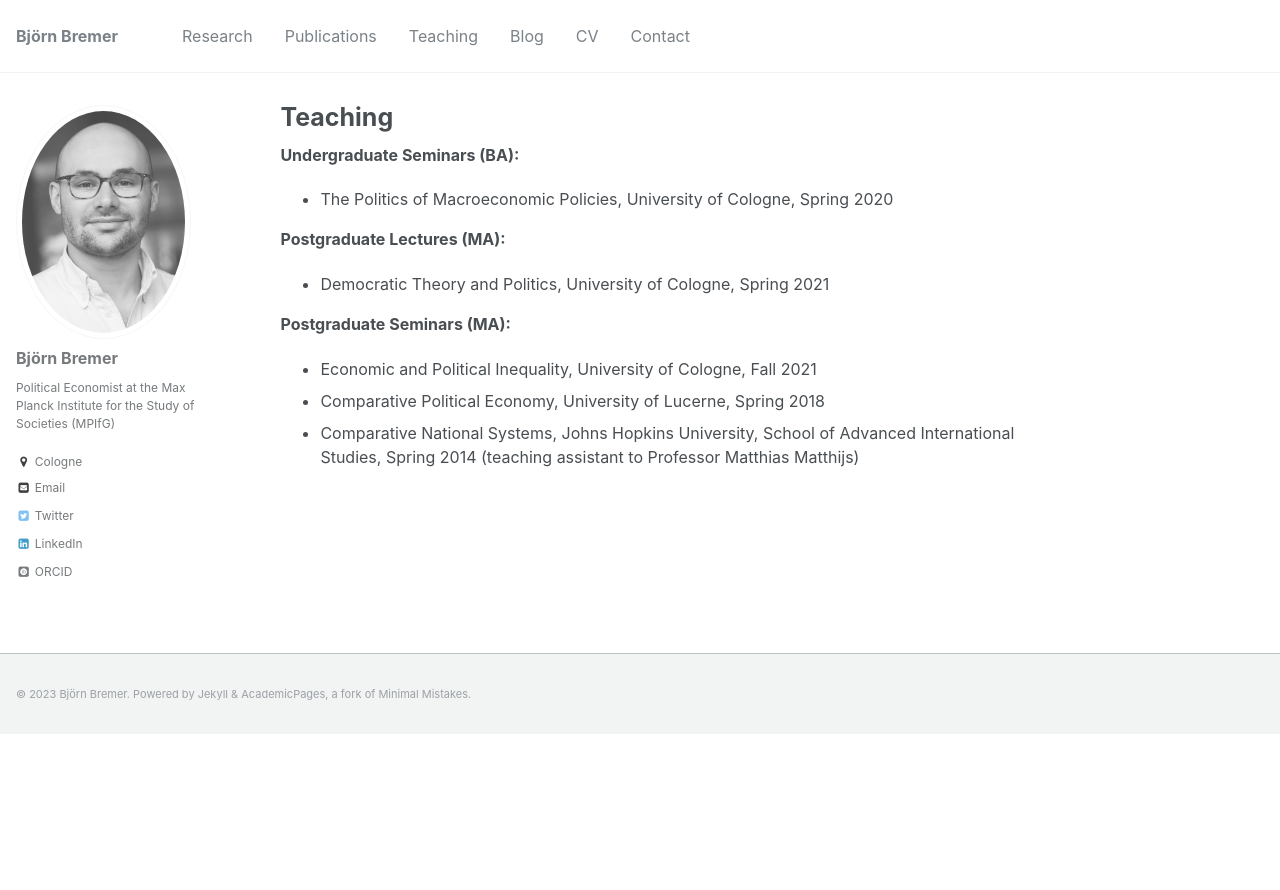
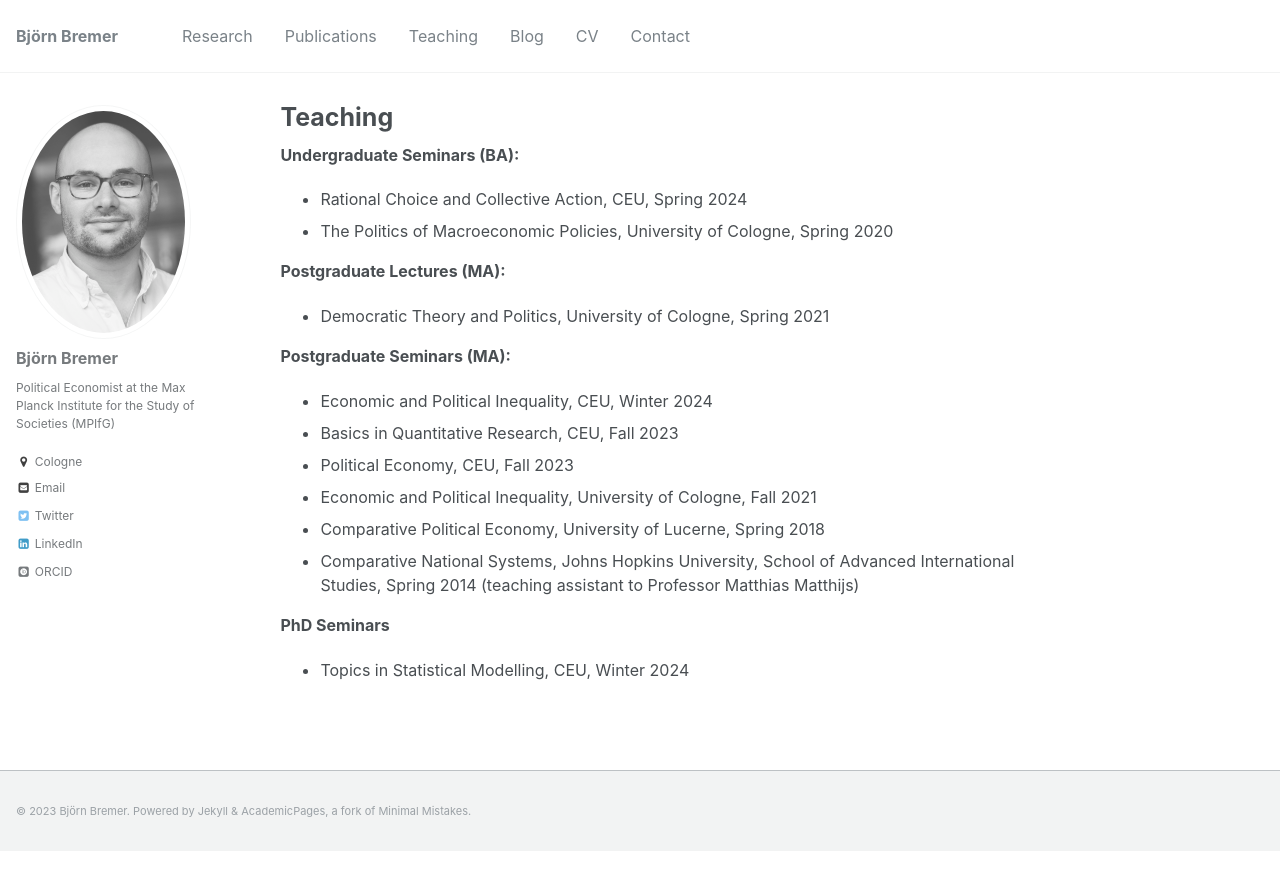
Before and after one commit to bjoernbremer/bjoernbremer.github.io, a Jekyll site: the page built from _pages/teaching.md, in a window 1280 px wide. Shown: the top 890 px of the page. Built offline with Jekyll 4.4.1, drawn with Linux system fonts in a browser that asks for light colours; some web fonts are replaced.

Commit message:
Update teaching.md

```diff
--- a/_pages/teaching.md
+++ b/_pages/teaching.md
@@ -11,6 +11,7 @@ author_profile: true
 
 **Undergraduate Seminars (BA):**
 
+* Rational Choice and Collective Action, CEU, Spring 2024
 * The Politics of Macroeconomic Policies, University of Cologne, Spring 2020
 
 **Postgraduate Lectures (MA):**
@@ -19,6 +20,13 @@ author_profile: true
 
 **Postgraduate Seminars (MA):**
 
+* Economic and Political Inequality, CEU, Winter 2024
+* Basics in Quantitative Research, CEU, Fall 2023
+* Political Economy, CEU, Fall 2023
 * Economic and Political Inequality, University of Cologne, Fall 2021
 * Comparative Political Economy, University of Lucerne, Spring 2018
 * Comparative National Systems, Johns Hopkins University, School of Advanced International Studies, Spring 2014 (teaching assistant to Professor Matthias Matthijs)
+
+**PhD Seminars**
+
+* Topics in Statistical Modelling, CEU, Winter 2024
```
